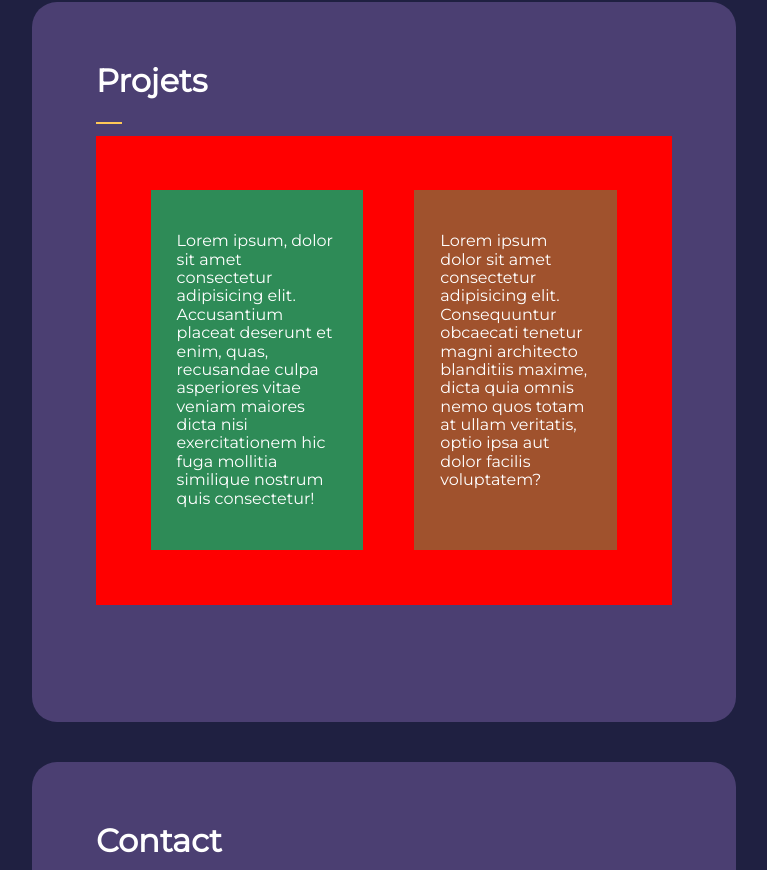
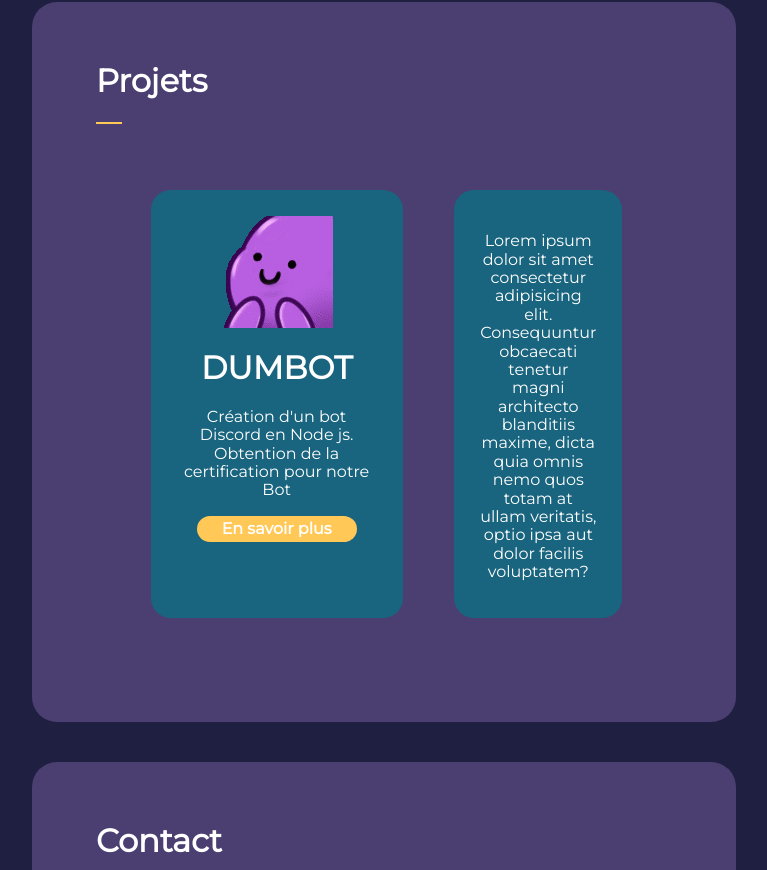
Before and after one commit to AntoninMart/website, a plain HTML site: page index.html in a window 1280 px wide. Shown: the part 2318-3188 px from the top of the page, without its empty margins (416-1183 px from the left). Drawn offline with nearby package versions, Linux system fonts and the light colour scheme.

Commit message:
MAJ SITE

```diff
--- a/index.html
+++ b/index.html
@@ -123,7 +123,10 @@
 
         <div class="box-projet">
             <div class="projet-1">
-                <p>Lorem ipsum, dolor sit amet consectetur adipisicing elit. Accusantium placeat deserunt et enim, quas, recusandae culpa asperiores vitae veniam maiores dicta nisi exercitationem hic fuga mollitia similique nostrum quis consectetur!</p>
+                <img src="images/3x.png" alt="">
+                <h1>DUMBOT</h1>
+                <p>Création d'un bot Discord en Node js. Obtention de la certification pour notre Bot</p>
+                <input type="button" class="button1" value="En savoir plus" onclick="window.location.href='https://top.gg/fr/bot/786972690405523518'">
             </div>
             <div class="Projet-2">
                 <p>Lorem ipsum dolor sit amet consectetur adipisicing elit. Consequuntur obcaecati tenetur magni architecto blanditiis maxime, dicta quia omnis nemo quos totam at ullam veritatis, optio ipsa aut dolor facilis voluptatem?</p>
--- a/style.css
+++ b/style.css
@@ -310,6 +310,8 @@ scroll-container {
 /*-----------------------------------------------------*/
 
 #parcours img{
+    margin-top: 2vh;
+    margin-left: 2vh;
     width: 80%;
     padding-bottom: 20%;
 }
@@ -352,31 +354,59 @@ scroll-container {
     width: 0.3vw;
     height: 17vh;
     background-color: #FFC857;
+    margin-left: 2vh;
+    margin-bottom: 2vh;
 }
 
 /*-----------------------------------------------------*/
 /*--------------------P R O J E T ---------------------*/
 /*-----------------------------------------------------*/
 
+#projet img{
+    justify-content: center;
+}
+
 .box-projet{
     display: flex;
     margin: auto;
-    background-color: red;
     padding: 5%;
     flex-direction: row;
     margin-top: 2%;
+    max-height: 60vh;
+
 }
 
 .projet-1{
-    background-color: seagreen;
+    background-color: #19647E;
     margin: 5%;
     padding: 5%;
+    border-radius: 20px;
+    text-align: center;
+    min-width: 25vh;
 }
 
 .projet-2{
-    background-color: sienna;
+    background-color: #19647E;
     margin: 5%;
     padding: 5%;
+    border-radius: 20px;
+    text-align: center;
+
+}
+
+.button1{
+    background-color: #FFC857;
+    text-decoration: none;
+    border-radius: 25px;
+    border-style: none;
+    height: 7%;
+    width: 20vh;
+    color: white;
+    font-weight: 600;
+}
+
+.button1:hover{
+    background-color: #e9b54d;
 }
 
 
```
Also changed, not shown: images/3x.png (added).
